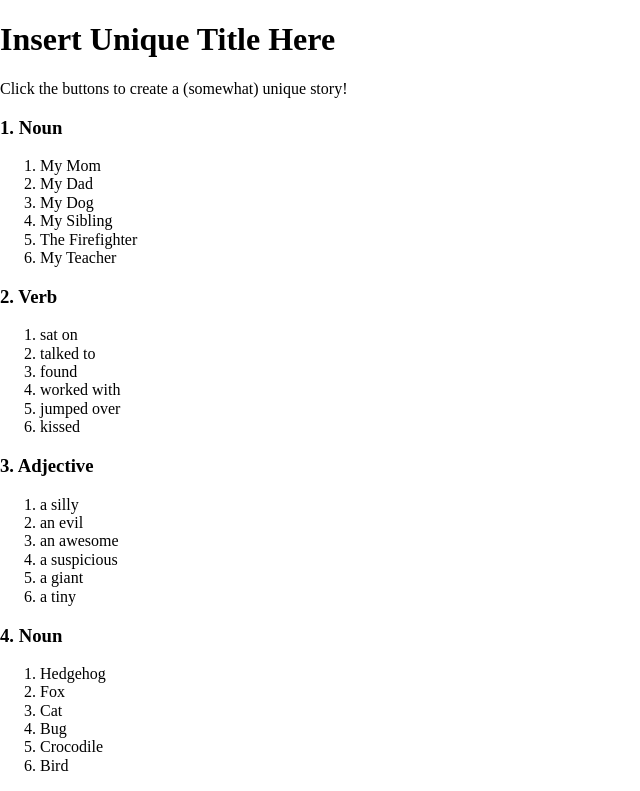
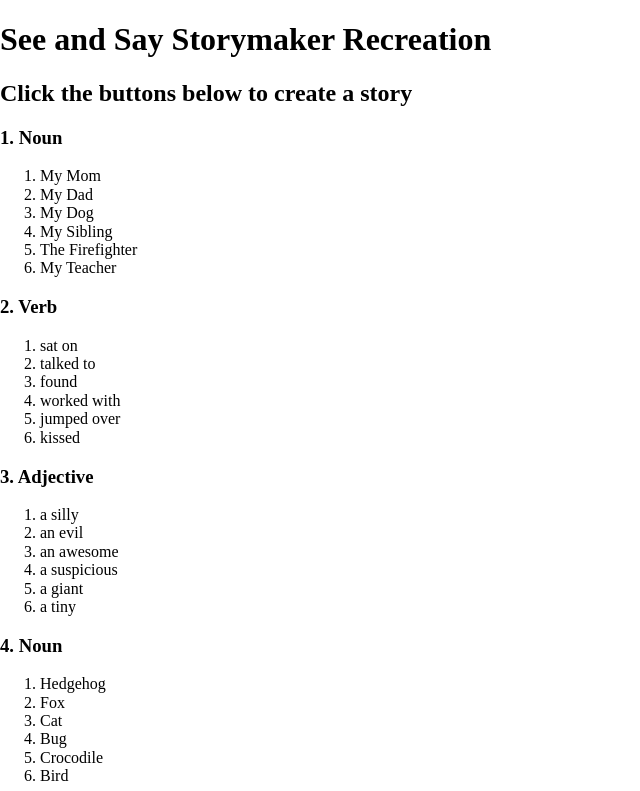
Before and after one commit to StayFrosty2/JS-S26-Assignment1, a plain HTML site: page index.html in a window 1280 px wide. Shown: the top 791 px of the page, without its empty margins (0-640 px from the left). Drawn offline with Linux system fonts and the light colour scheme.

Commit message:
edited the header slightly

```diff
--- a/index.html
+++ b/index.html
@@ -2,15 +2,17 @@
 <html lang="en">
     <head>
         <meta charset="utf-8">
-        <title>Read and Say Storybook Recreation</title>
+        <title>Read and Say Storymaker Recreation</title>
         <meta name="viewport" content="width=device-width, initial-scale=1.0" />
         <link href="css/normalize.css" rel="stylesheet" />
         <link href="css/styles.css" rel="stylesheet" />
         <script src="js/script.js" defer></script>
     </head>
     <body>
-        <h1>Insert Unique Title Here</h1>
-        <p>Click the buttons to create a (somewhat) unique story!</p>
+        <header>
+            <h1>See and Say Storymaker Recreation</h1>
+            <h2>Click the buttons  below to create a story</h2>
+        </header>
         <div id="builder">
             <section id="options">
                 <div>
```
